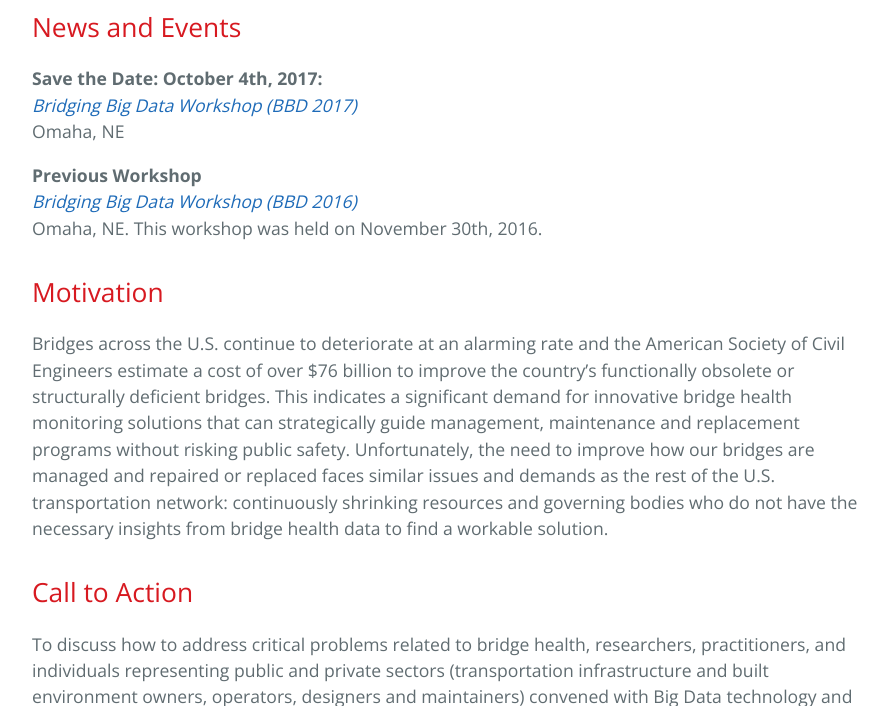
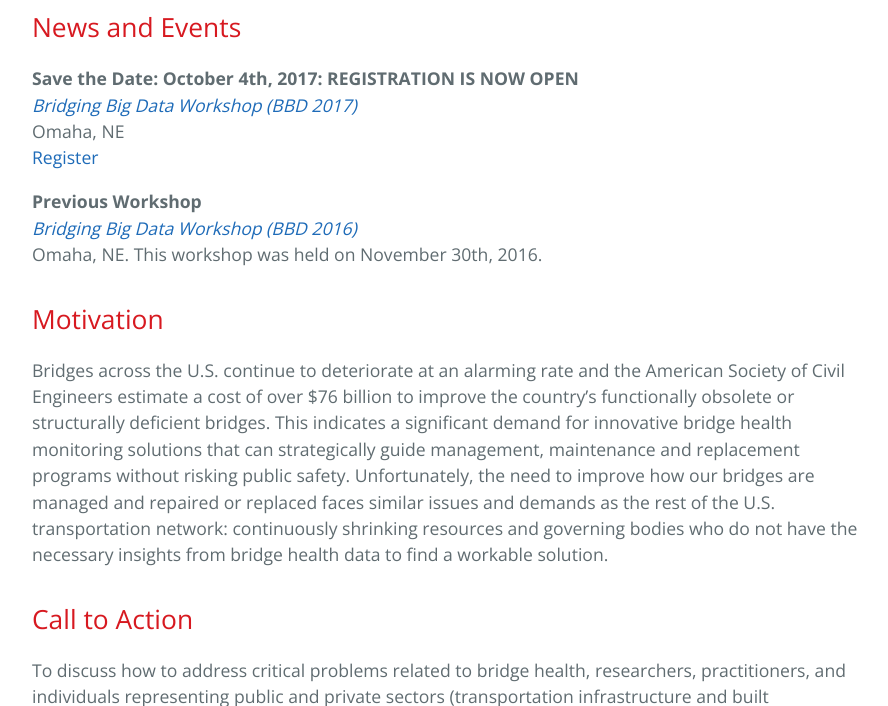
Before and after one commit to BridgingBigData/BridgingBigData.github.io, a Jekyll site: the page built from index.md, in a window 1280 px wide and 900 px high, scrolled down 661 px, cut to the strip 194-900 px from the top of the window. Shown: the whole strip, without its empty margins (192-1080 px from the left). Built offline with Jekyll 4.4.1, drawn with Linux system fonts in a browser that asks for light colours.

Commit message:
registration added

```diff
--- a/index.md
+++ b/index.md
@@ -10,9 +10,11 @@ Project Title: [BD Spokes: PLANNING: MIDWEST: Big Data Innovations for Bridge He
 
 ## News and Events
 
-**Save the Date: October 4th, 2017:**
+**Save the Date: October 4th, 2017: REGISTRATION IS NOW OPEN**
 _[Bridging Big Data Workshop (BBD 2017)](https://bridgingbigdata.github.io/pages/bbd2017.html)_
 Omaha, NE
+[Register](https://bridgingbigdata.eventbrite.com)
+
 
 **Previous Workshop**
 _[Bridging Big Data Workshop (BBD 2016)](https://bridgingbigdata.github.io/pages/bbd2016.html)_
```
